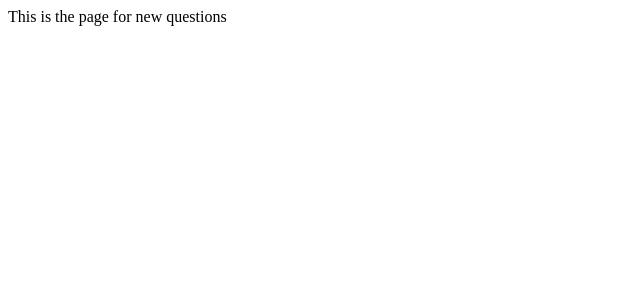
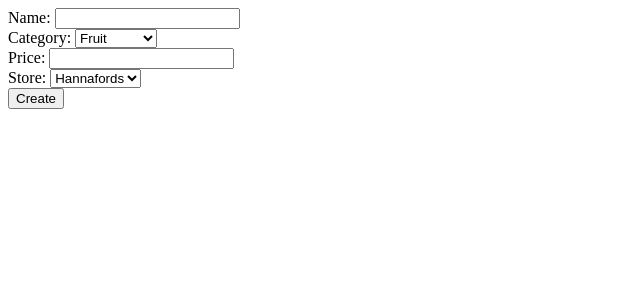
Before and after one commit to rleemanmunk/ShoppingList, a Django app: page /item/new/ in a window 1280 px wide. Shown: the top 300 px of the page, without its empty margins (0-640 px from the left). Run offline with Django 3.2, Linux system fonts and the light colour scheme; data comes from the database, SQL or seed files in the repository; both versions use the stored data as it was after the commit.

Commit message:
added create item function

```diff
--- a/item/models.py
+++ b/item/models.py
@@ -14,10 +14,17 @@ class Store(models.Model):
     def __str__(self):
         return self.store_name;
 
+
+class ItemManager(models.Manager):
+    def create_item(self, name, cat, price, store):
+        book = self.create(item_name = name, category=cat, price=price, store=store)
+        return book
+
 class Item(models.Model):
     item_name = models.CharField(max_length=100)
     category = models.ForeignKey(Category)
     price = models.DecimalField(max_digits = 5, decimal_places=2)
     store = models.ForeignKey(Store)
+    objects = ItemManager()
     def __str__(self):
         return self.item_name + "( $" + str(self.price) + " )"
--- a/item/templates/item/new.html
+++ b/item/templates/item/new.html
@@ -1 +1,16 @@
-This is the page for new questions
+<form action="{% url 'item:update' 0 %}" method="post">
+   {% csrf_token %}
+   Name: <input type="text" name="name" value="" /><br />
+   Category: <select name="category">
+   {% for category in category_list %}
+        <option value="{{ category.id }}">{{ category.category_name }}</option>
+   {% endfor %}
+   </select><br />
+   Price: <input type="text" name="price" value="" /><br />
+   Store: <select name="store">
+   {% for store in store_list %}
+        <option value="{{ store.id }}">{{ store.store_name }}</option>
+   {% endfor %}
+   </select><br />
+   <input type="submit" value="Create"/>
+</form>
--- a/item/views.py
+++ b/item/views.py
@@ -23,14 +23,29 @@ def detail(request, item_id):
     })
 
 def update(request, item_id):
-    p = get_object_or_404(Item, pk=item_id)
-    p.item_name = request.POST['name']
-    p.category = Category.objects.get(pk=request.POST['category'])
-    p.price = request.POST['price']
-    p.store = Store.objects.get(pk=request.POST['store'])
-    p.save()
-    return HttpResponseRedirect(reverse('item:detail', args=(p.id,)))
+    # Get user parameters
+    item_name = request.POST['name']
+    category = Category.objects.get(pk=request.POST['category'])
+    price = request.POST['price']
+    store = Store.objects.get(pk=request.POST['store'])
+    # Check if item was referenced
+    try:
+        p = Item.objects.get(pk=item_id)
+    except (KeyError, Item.DoesNotExist):
+        # If item does not exist, create an item
+        p = Item.objects.create_item(item_name, category, price, store)
+        return HttpResponseRedirect(reverse('item:index'))
+    else:
+        # If an item was sent, update that item's attributes
+        p.item_name = item_name
+        p.category = category
+        p.price = price
+        p.store = store
+        p.save()
+        return HttpResponseRedirect(reverse('item:detail', args=(p.id,)))
 
 def new(request):
     return render(request, 'item/new.html', {
+        "store_list": Store.objects.all(),
+        "category_list": Category.objects.all()
     })
```
Also changed, not shown: db.sqlite3, 2 other files.
